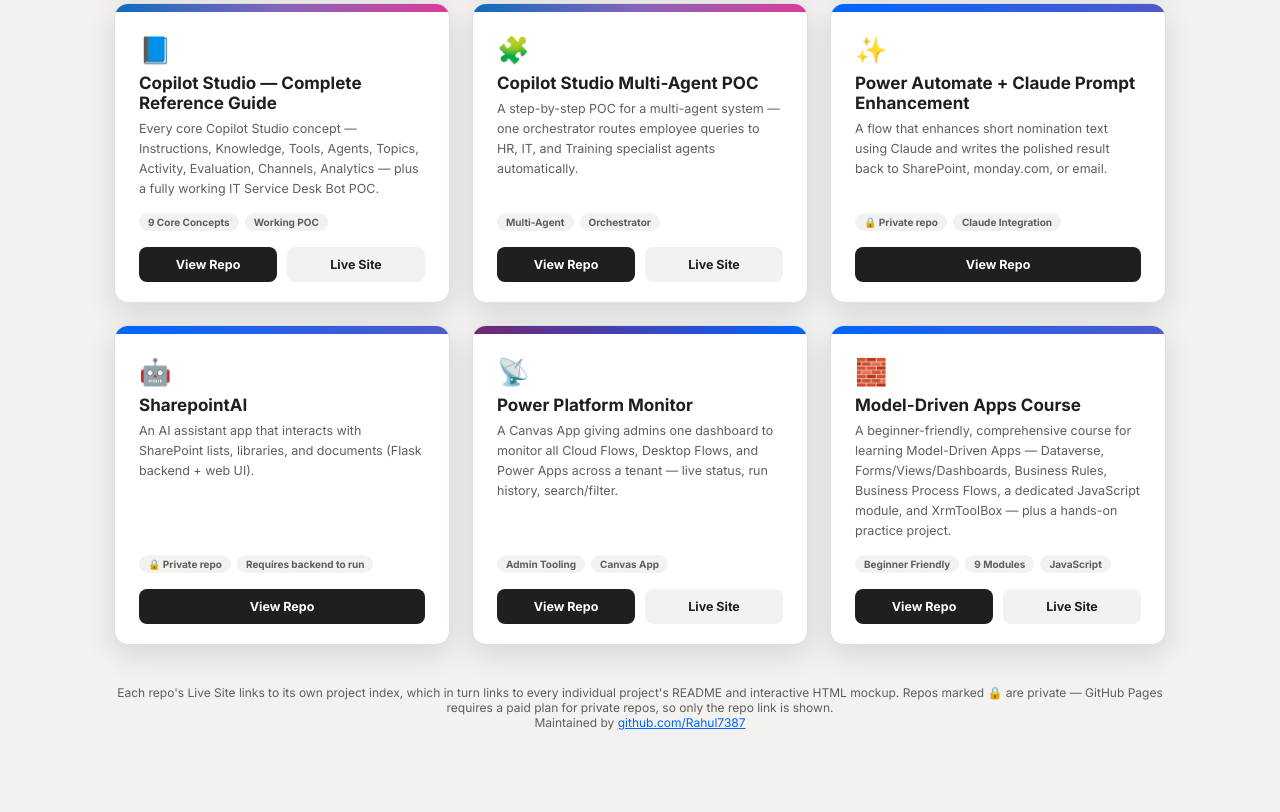
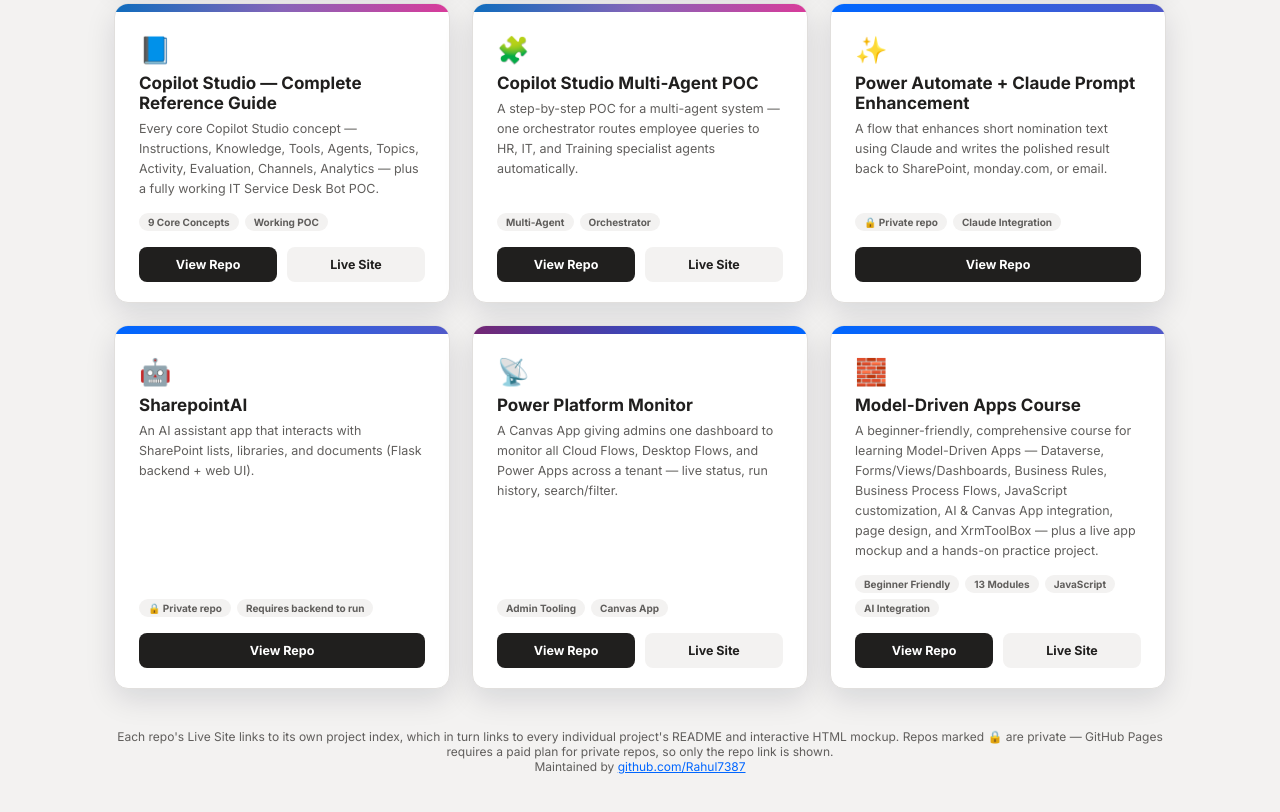
Before and after one commit to Rahul7387/power-platform-portfolio-hub, a plain HTML site: page index.html in a window 1280 px wide. Shown: the part 2680-3492 px from the top of the page. Before the commit the page ends 3470 px from the top, so only its background shows below. Drawn offline with Linux system fonts and the light colour scheme.

Commit message:
Update Model-Driven Apps Course tile: 13 modules, AI/Canvas integration

```diff
--- a/index.html
+++ b/index.html
@@ -489,8 +489,8 @@
         <div class="repo-body">
           <div class="repo-icon">🧱</div>
           <div class="repo-title">Model-Driven Apps Course</div>
-          <div class="repo-desc">A beginner-friendly, comprehensive course for learning Model-Driven Apps — Dataverse, Forms/Views/Dashboards, Business Rules, Business Process Flows, a dedicated JavaScript module, and XrmToolBox — plus a hands-on practice project.</div>
-          <div class="tag-row"><span class="tag">Beginner Friendly</span><span class="tag">9 Modules</span><span class="tag">JavaScript</span></div>
+          <div class="repo-desc">A beginner-friendly, comprehensive course for learning Model-Driven Apps — Dataverse, Forms/Views/Dashboards, Business Rules, Business Process Flows, JavaScript customization, AI &amp; Canvas App integration, page design, and XrmToolBox — plus a live app mockup and a hands-on practice project.</div>
+          <div class="tag-row"><span class="tag">Beginner Friendly</span><span class="tag">13 Modules</span><span class="tag">JavaScript</span><span class="tag">AI Integration</span></div>
           <div class="btn-row">
             <a class="btn primary" href="https://github.com/Rahul7387/model-driven-apps-course" target="_blank">View Repo</a>
             <a class="btn secondary" href="https://rahul7387.github.io/model-driven-apps-course/" target="_blank">Live Site</a>
```
Also changed, not shown: 1 other file.
